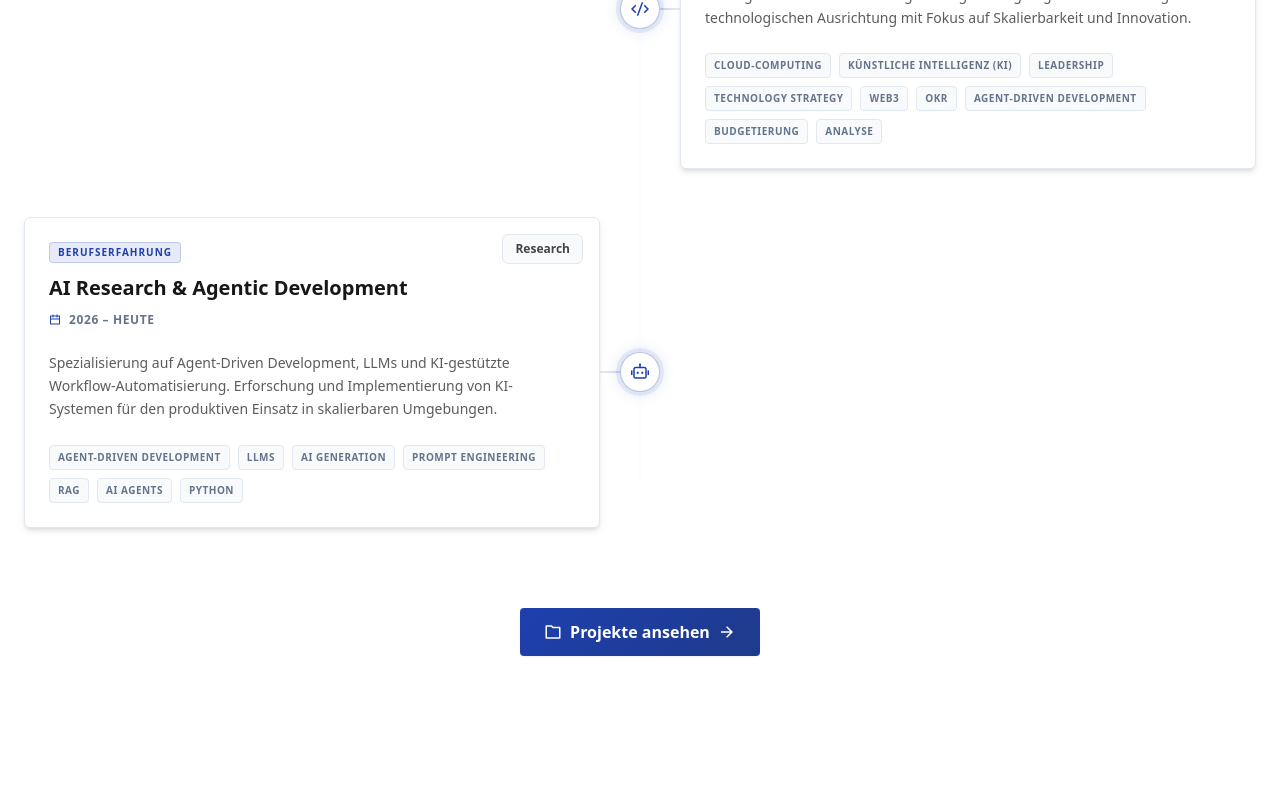
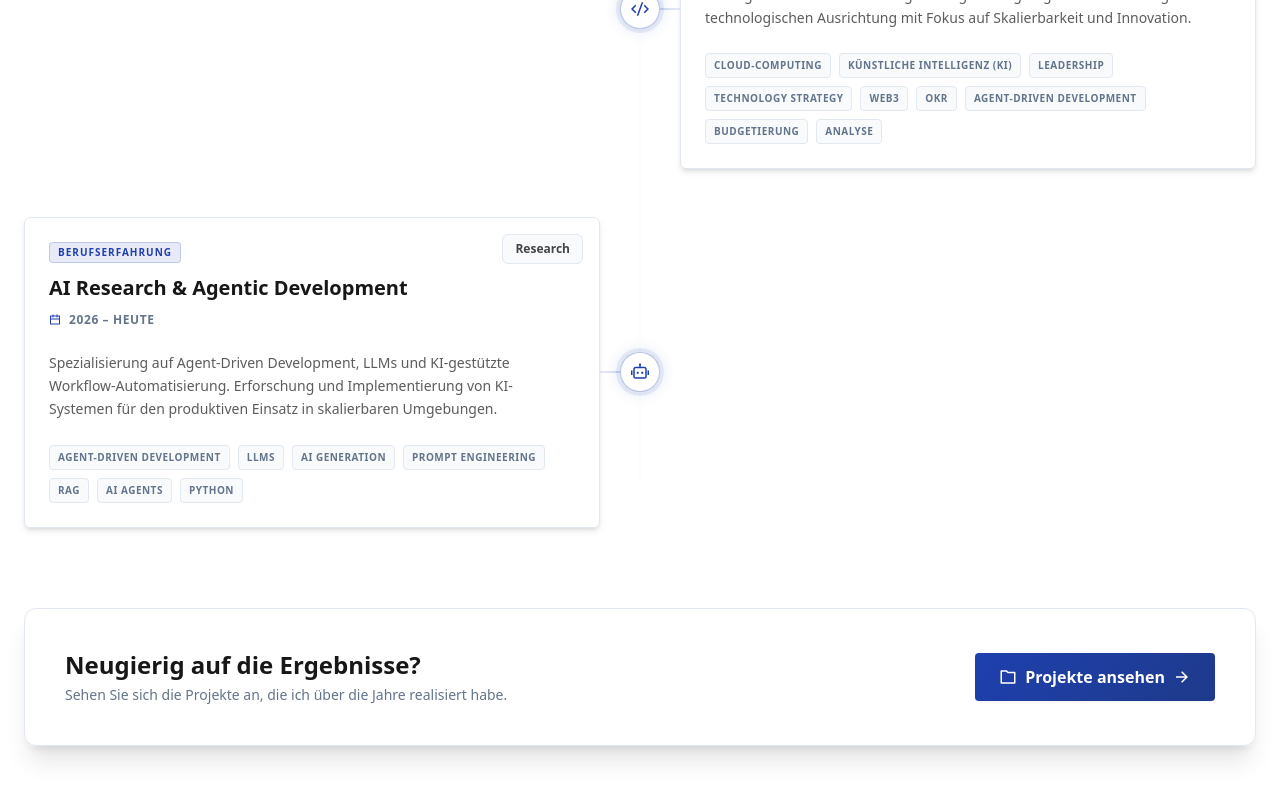
Before and after one commit to scriptlabs/andreashilgers.de, a Next.js app: page /de/experience in a window 1280 px wide. Shown: the part 4994-5794 px from the top of the page. Before the commit the page ends 5730 px from the top, so only its background shows below. Built offline with nearby package versions, Linux system fonts and the light colour scheme.

Commit message:
feat: enhance CTAs on about, experience and projects pages

```diff
--- a/src/app/[lang]/about/page.tsx
+++ b/src/app/[lang]/about/page.tsx
@@ -14,6 +14,7 @@ import {
   RiGamepadLine,
   RiGroupLine,
   RiMailLine,
+  RiFolderLine,
 } from "react-icons/ri";
 import { Dictionary } from "@/lib/dictionary";
 import { Metadata } from "next";
@@ -162,6 +163,28 @@ export default async function AboutPage({ params }: { params: Promise<{ lang: st
           </FadeIn>
         </aside>
       </div>
+
+      {/* ── CTA ── */}
+      <FadeIn direction="up" delay={0.6} className="mt-20">
+        <div className="p-10 rounded-xl border border-[var(--border)] bg-gradient-to-br from-[var(--card)] to-[var(--background)] flex flex-col sm:flex-row items-center justify-between gap-8 shadow-xl">
+          <div>
+            <h2 className="text-2xl font-black text-[var(--foreground)] mb-1">
+              {lang === 'de' ? 'Neugierig auf die Ergebnisse?' : 'Curious about the results?'}
+            </h2>
+            <p className="text-[var(--secondary)] text-sm">
+              {lang === 'de' ? 'Sehen Sie sich die Projekte an, die ich über die Jahre realisiert habe.' : 'Take a look at the projects I have realized over the years.'}
+            </p>
+          </div>
+          <Link
+            href={`/${lang}/projects`}
+            className="btn-primary px-8 py-4 rounded-md font-bold flex items-center gap-3 shadow-xl shadow-[var(--primary)]/20 hover:scale-[1.02] active:scale-[0.98] transition-all whitespace-nowrap"
+          >
+            <RiFolderLine size={18} />
+            <span>{lang === 'de' ? 'Projekte ansehen' : 'View Projects'}</span>
+            <RiArrowRightLine size={18} />
+          </Link>
+        </div>
+      </FadeIn>
     </main>
   );
 }
--- a/src/app/[lang]/experience/page.tsx
+++ b/src/app/[lang]/experience/page.tsx
@@ -34,11 +34,19 @@ export default async function ExperiencePage({ params }: { params: Promise<{ lan
 
       <ExperienceTimeline items={dict.experience.items} lang={lang} />
 
-      <FadeIn direction="up" delay={0.4} className="mt-20 text-center">
-        <div className="inline-block">
+      <FadeIn direction="up" delay={0.4} className="mt-20">
+        <div className="p-10 rounded-xl border border-[var(--border)] bg-gradient-to-br from-[var(--card)] to-[var(--background)] flex flex-col sm:flex-row items-center justify-between gap-8 shadow-xl">
+          <div>
+            <h2 className="text-2xl font-black text-[var(--foreground)] mb-1">
+              {lang === 'de' ? 'Neugierig auf die Ergebnisse?' : 'Curious about the results?'}
+            </h2>
+            <p className="text-[var(--secondary)] text-sm">
+              {lang === 'de' ? 'Sehen Sie sich die Projekte an, die ich über die Jahre realisiert habe.' : 'Take a look at the projects I have realized over the years.'}
+            </p>
+          </div>
           <Link
             href={`/${lang}/projects`}
-            className="btn-primary px-8 py-4 rounded-md font-bold flex items-center gap-3 shadow-xl shadow-[var(--primary)]/20 hover:scale-[1.02] active:scale-[0.98] transition-all"
+            className="btn-primary px-8 py-4 rounded-md font-bold flex items-center gap-3 shadow-xl shadow-[var(--primary)]/20 hover:scale-[1.02] active:scale-[0.98] transition-all whitespace-nowrap"
           >
             <RiFolderLine size={18} />
             <span>{lang === 'de' ? 'Projekte ansehen' : 'View Projects'}</span>
--- a/src/app/[lang]/projects/page.tsx
+++ b/src/app/[lang]/projects/page.tsx
@@ -147,8 +147,8 @@ export default async function ProjectsPage({ params }: { params: Promise<{ lang:
                     ? "Entdecke den vollständigen Tech-Stack über alle Domänen hinweg."
                     : "Explore the full tech stack across all domains."}
                 </p>
-                <span className="inline-flex items-center gap-1.5 text-xs font-bold uppercase tracking-widest text-[var(--primary)] group-hover:gap-3 transition-all">
-                  {lang === "de" ? "Fähigkeiten ansehen" : "View Skills"} <RiArrowRightLine size={14} />
+                <span className="btn-primary w-full py-3 rounded-md font-bold flex items-center justify-center gap-2 group-hover:scale-[1.02] active:scale-[0.98] transition-all text-sm">
+                  {lang === "de" ? "Fähigkeiten ansehen" : "View Skills"} <RiArrowRightLine size={16} />
                 </span>
               </div>
             </Link>
```
